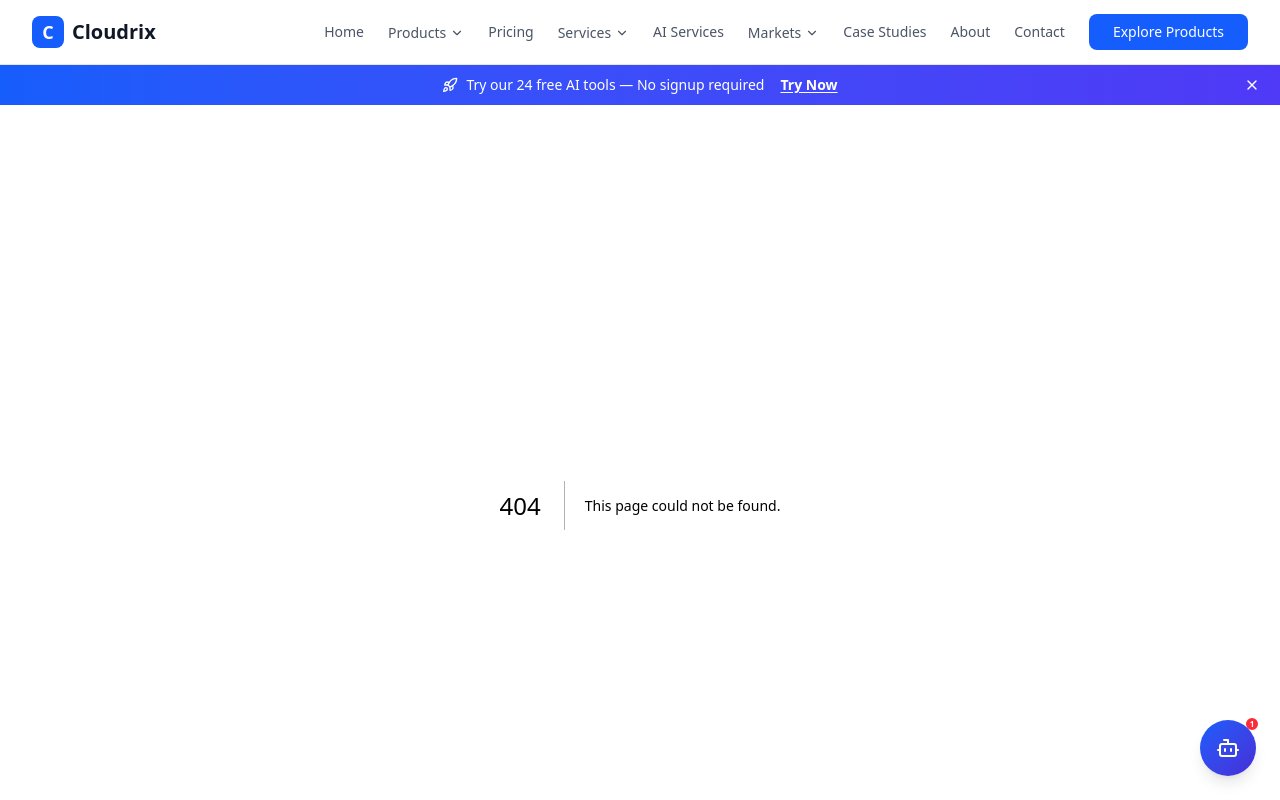
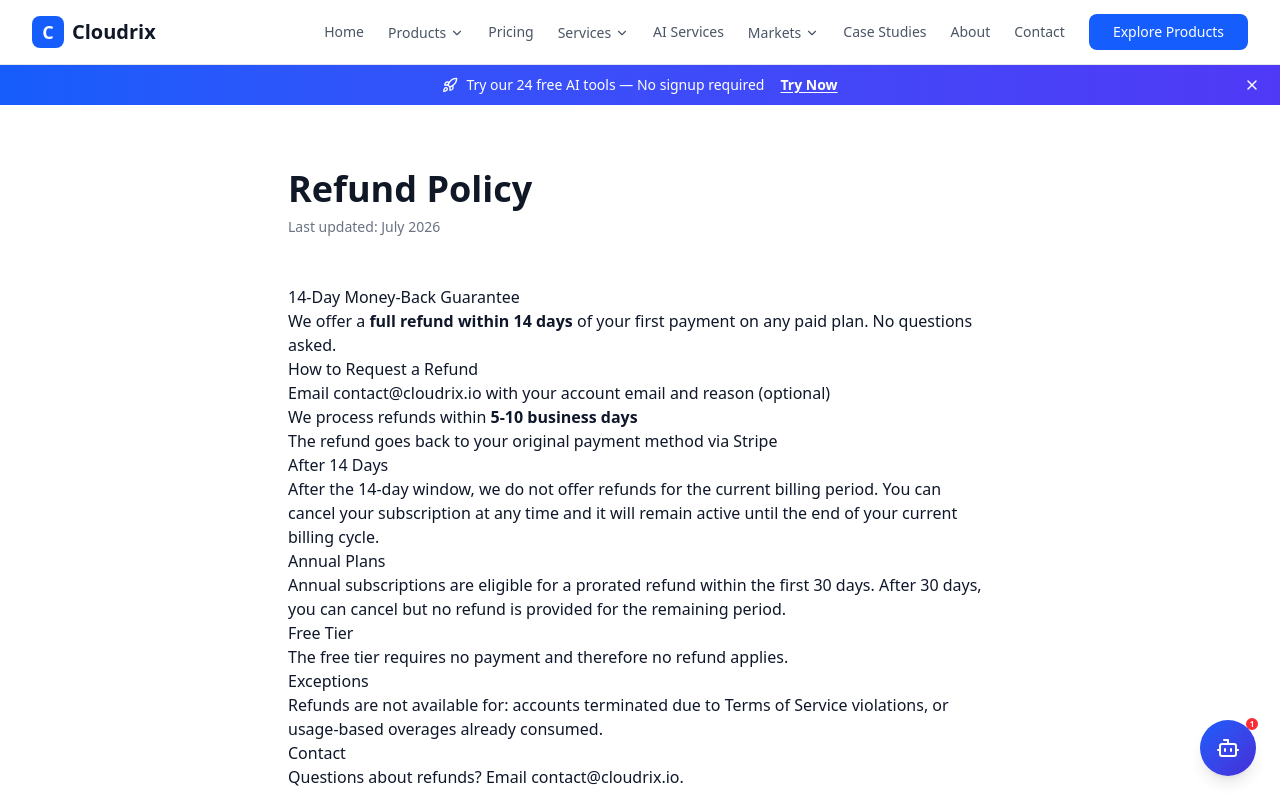
Before and after one commit to cloudrix-io/cloudrix-website, a Next.js app: page /refunds in a window 1280 px wide. Before the commit this address had no page. Shown: the top 800 px of the page. Built offline with nearby package versions, Linux system fonts and the light colour scheme.

Commit message:
Add payment infrastructure, legal pages, and .env.example

```diff
--- /dev/null
+++ b/src/app/api/billing/checkout/route.ts
@@ -0,0 +1,28 @@
+import { NextRequest, NextResponse } from "next/server";
+import { stripe, PLANS } from "@/lib/stripe";
+
+export async function POST(request: NextRequest) {
+  try {
+    if (!stripe) {
+      return NextResponse.json({ url: "/contact" }, { status: 200 });
+    }
+    const { plan, email } = await request.json();
+    const planConfig = PLANS[plan as keyof typeof PLANS];
+    if (!planConfig || !("priceId" in planConfig) || !planConfig.priceId) {
+      return NextResponse.json({ error: "Invalid plan" }, { status: 400 });
+    }
+    const session = await stripe.checkout.sessions.create({
+      mode: "subscription",
+      payment_method_types: ["card"],
+      line_items: [{ price: planConfig.priceId, quantity: 1 }],
+      success_url: `${process.env.NEXT_PUBLIC_SITE_URL || ""}/dashboard?success=true`,
+      cancel_url: `${process.env.NEXT_PUBLIC_SITE_URL || ""}/pricing?canceled=true`,
+      customer_email: email || undefined,
+      allow_promotion_codes: true,
+    });
+    return NextResponse.json({ url: session.url });
+  } catch (error) {
+    console.error("Checkout error:", error);
+    return NextResponse.json({ error: "Checkout failed" }, { status: 500 });
+  }
+}
--- /dev/null
+++ b/src/app/refunds/page.tsx
@@ -0,0 +1,51 @@
+import { Metadata } from "next";
+import Link from "next/link";
+
+export const metadata: Metadata = {
+  title: "Refund Policy",
+  description: "Refund policy for Cloudrix by Cloudrix.",
+};
+
+export default function RefundsPage() {
+  return (
+    <div className="min-h-screen bg-white">
+      <div className="mx-auto max-w-3xl px-4 py-16 sm:px-6 lg:px-8">
+        <h1 className="text-4xl font-bold text-gray-900 mb-2">Refund Policy</h1>
+        <p className="text-sm text-gray-500 mb-12">Last updated: July 2026</p>
+
+        <div className="prose prose-gray max-w-none">
+          <h2>14-Day Money-Back Guarantee</h2>
+          <p>We offer a <strong>full refund within 14 days</strong> of your first payment on any paid plan. No questions asked.</p>
+
+          <h2>How to Request a Refund</h2>
+          <ol>
+            <li>Email <a href="mailto:contact@cloudrix.io">contact@cloudrix.io</a> with your account email and reason (optional)</li>
+            <li>We process refunds within <strong>5-10 business days</strong></li>
+            <li>The refund goes back to your original payment method via Stripe</li>
+          </ol>
+
+          <h2>After 14 Days</h2>
+          <p>After the 14-day window, we do not offer refunds for the current billing period. You can cancel your subscription at any time and it will remain active until the end of your current billing cycle.</p>
+
+          <h2>Annual Plans</h2>
+          <p>Annual subscriptions are eligible for a prorated refund within the first 30 days. After 30 days, you can cancel but no refund is provided for the remaining period.</p>
+
+          <h2>Free Tier</h2>
+          <p>The free tier requires no payment and therefore no refund applies.</p>
+
+          <h2>Exceptions</h2>
+          <p>Refunds are not available for: accounts terminated due to Terms of Service violations, or usage-based overages already consumed.</p>
+
+          <h2>Contact</h2>
+          <p>Questions about refunds? Email <a href="mailto:contact@cloudrix.io">contact@cloudrix.io</a>.</p>
+        </div>
+
+        <div className="mt-12 pt-8 border-t border-gray-200 flex gap-6 text-sm text-gray-500">
+          <Link href="/privacy" className="hover:text-gray-900">Privacy Policy</Link>
+          <Link href="/terms" className="hover:text-gray-900">Terms of Service</Link>
+          <Link href="/" className="hover:text-gray-900">Back to Cloudrix</Link>
+        </div>
+      </div>
+    </div>
+  );
+}
```
Also changed, not shown: 6 other files (tests, documents, lock files or other folders).
